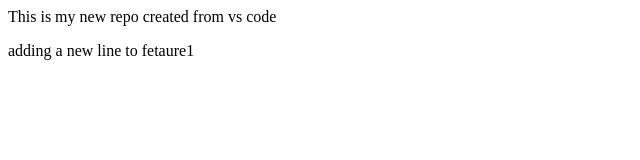
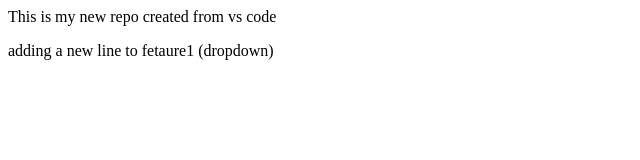
Before and after one commit to jaya758/localrepo, a plain HTML site: page index.html in a window 1280 px wide. Shown: the full height of the page, 0-640 px from the left. Drawn offline with Linux system fonts and the light colour scheme.

```diff
--- a/index.html
+++ b/index.html
@@ -1,2 +1,2 @@
 <p>This is my new repo created from vs code</P>
-    <p>adding a new line to fetaure1</p>
+    <p>adding a new line to fetaure1 (dropdown)</p>
```
